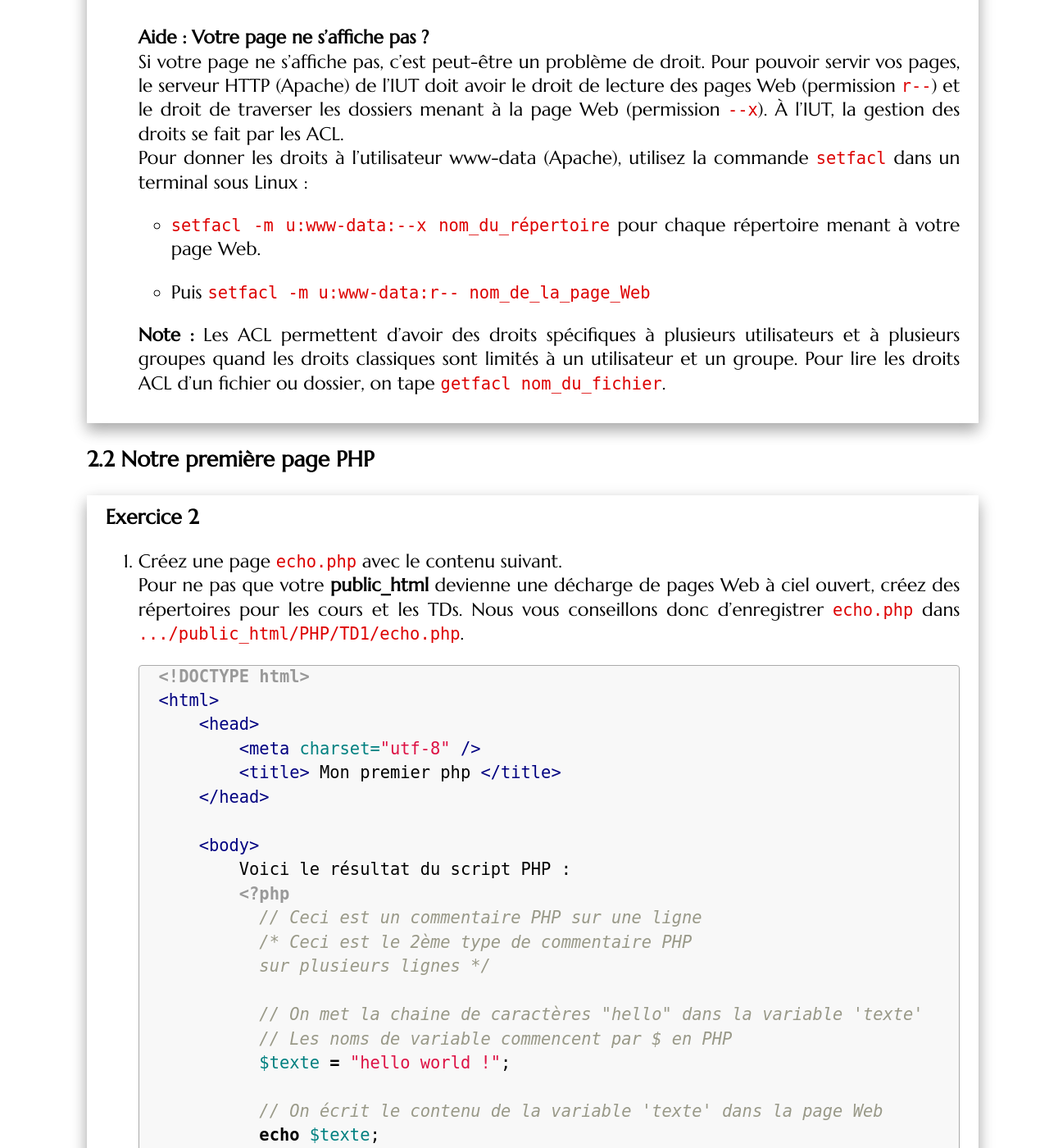
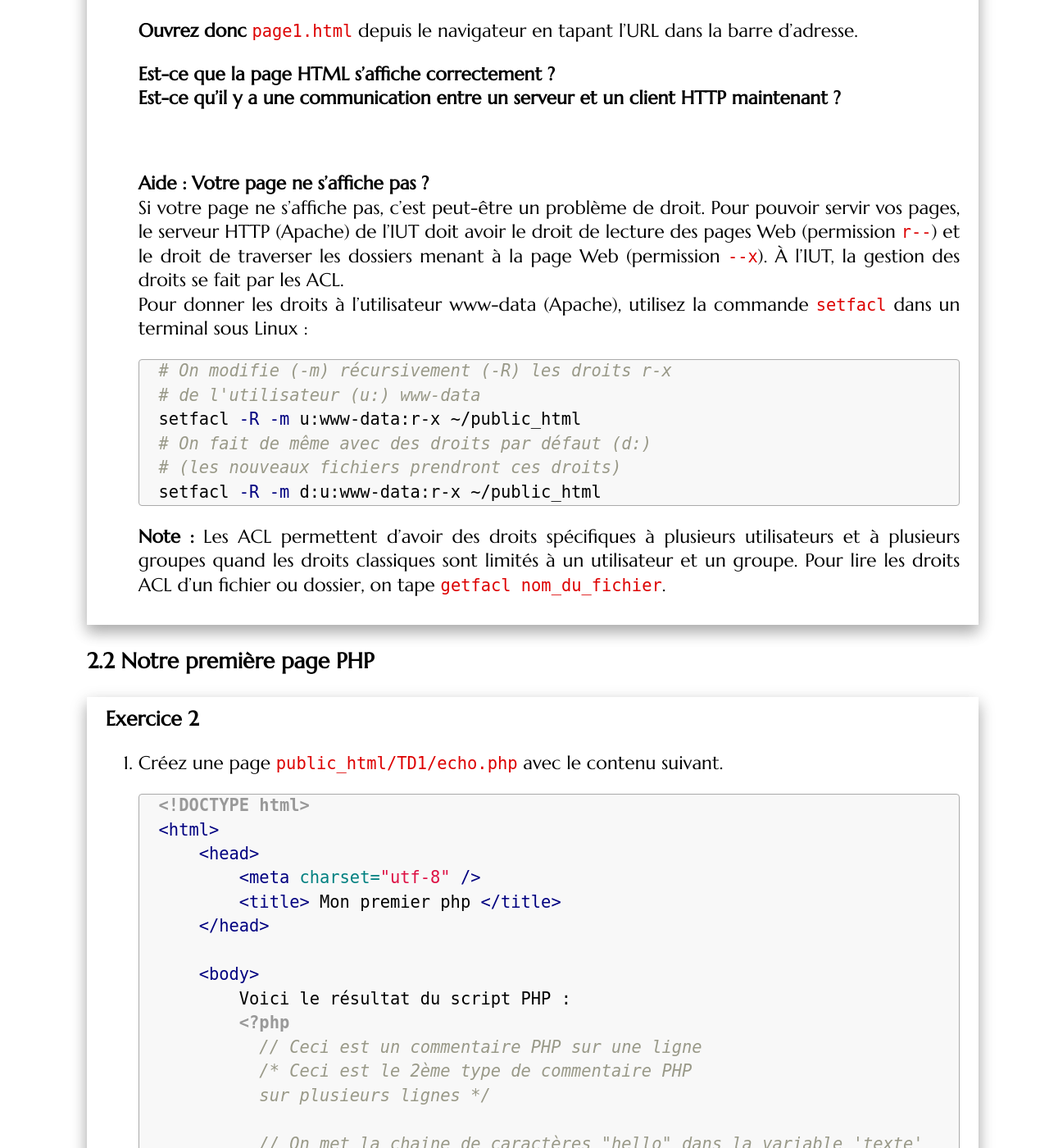
Before and after one commit to romainlebreton/R3.01-DeveloppementWeb, a Jekyll site: the page built from tutorials/tutorial1.md, in a window 1280 px wide and 1400 px high, scrolled down 2742 px. Shown: the whole window at 82% size. Built offline with Jekyll 4.4.1, drawn with Linux system fonts in a browser that asks for light colours; some web fonts are replaced; some of the changed text lies outside the part shown.

Commit message:
TD1: * getfacl d: et -R * assure que la création de projet de PhpStorm   se passe bien avec le git clone de Gitlab

````diff
--- a/tutorials/tutorial1.md
+++ b/tutorials/tutorial1.md
@@ -27,6 +27,12 @@ PHP. Nous coderons donc notre PHP sous PhpStorm.
     ```
 
 * Si vous utilisez votre propre machine, allez voir ces instructions dans les [compléments du TD1]({{site.baseurl}}/assets/tut1-complement.html#installer-phpstorm-sur-sa-machine).
+
+#### Nouveau projet
+
+Quand vous ouvrez PhpStorm, créer un nouveau projet vide dans le dossier `public_html/TD1`
+de votre répertoire personnel.
+Pour ceci, sélectionnez `New Project`, `PHP Empty Project`, Location: `/home/ann2/votre_login/public_html/TD1`.
 
 #### Obtention de la licence académique Ultimate pour PhpStorm
 
@@ -139,15 +145,21 @@ le répertoire **public_html** de votre espace personnel.
    Pour donner les droits à l'utilisateur www-data (Apache), utilisez la commande
    `setfacl` dans un terminal sous Linux :
 
-   * `setfacl -m u:www-data:--x nom_du_répertoire`  pour chaque répertoire
-     menant à votre page Web.
-
-   * Puis `setfacl -m u:www-data:r-- nom_de_la_page_Web`
+   ```bash
+   # On modifie (-m) récursivement (-R) les droits r-x
+   # de l'utilisateur (u:) www-data
+   setfacl -R -m u:www-data:r-x ~/public_html
+   # On fait de même avec des droits par défaut (d:)
+   # (les nouveaux fichiers prendront ces droits)
+   setfacl -R -m d:u:www-data:r-x ~/public_html
+   ```
 
    **Note :** Les ACL permettent d'avoir des droits spécifiques à plusieurs
    utilisateurs et à plusieurs groupes quand les droits classiques sont limités
    à un utilisateur et un groupe. Pour lire les droits ACL d'un fichier ou
    dossier, on tape `getfacl nom_du_fichier`.
+
+   <!-- Attention, il peut rester un dernier problème avec les mask -->
 
 </div>
 
@@ -155,11 +167,11 @@ le répertoire **public_html** de votre espace personnel.
 
 <div class="exercise">
 
-4. Créez une page `echo.php` avec le contenu suivant.
-   Pour ne pas que votre **public_html** devienne une décharge de pages Web à ciel
+4. Créez une page `public_html/TD1/echo.php` avec le contenu suivant.
+   <!-- Pour ne pas que votre **public_html** devienne une décharge de pages Web à ciel
    ouvert, créez des répertoires pour les cours et les TDs. Nous vous
    conseillons donc d'enregistrer `echo.php` dans
-   `.../public_html/PHP/TD1/echo.php`.
+   `.../public_html/PHP/TD1/echo.php`. -->
 
    ```php
    <!DOCTYPE html>
@@ -238,8 +250,14 @@ dans lequel la chronologie de toutes modifications pourront être enregistrées.
 	 git config --global http.sslverify false
      ```
 
-   1. Dans le terminal, faites `git clone` suivi de l'adresse de votre
+   1. Dans le terminal dans le dossier `public_html`, faites `git clone` suivi de l'adresse de votre
    projet.
+   ```bash
+   # En mode SSH
+   ~/public_html$ git clone git@gitlabinfo.iutmontp.univ-montp2.fr:loginIUT/TD-PHP.git
+   # Ou en mode HTTPS
+   ~/public_html$ git clone https://gitlabinfo.iutmontp.univ-montp2.fr/loginIUT/TD-PHP.git
+   ```
    1. Enfin déplacez le dossier `TD1` dans le répertoire `TD-PHP` créé par le `git
    clone`.
 
````
Also changed, not shown: other parts of tutorials/tutorial1.md (+3 -3 lines), assets/tut1-complement.md (+12 -1 lines).
